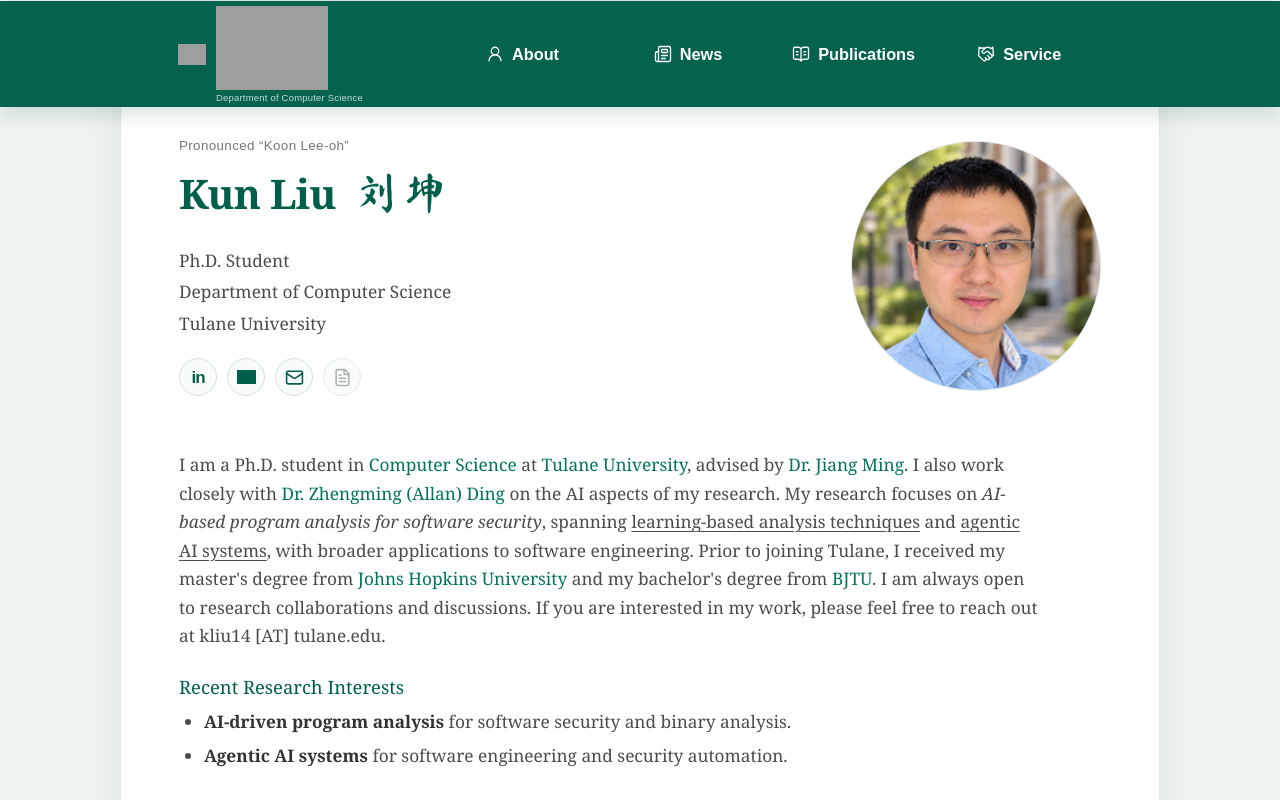
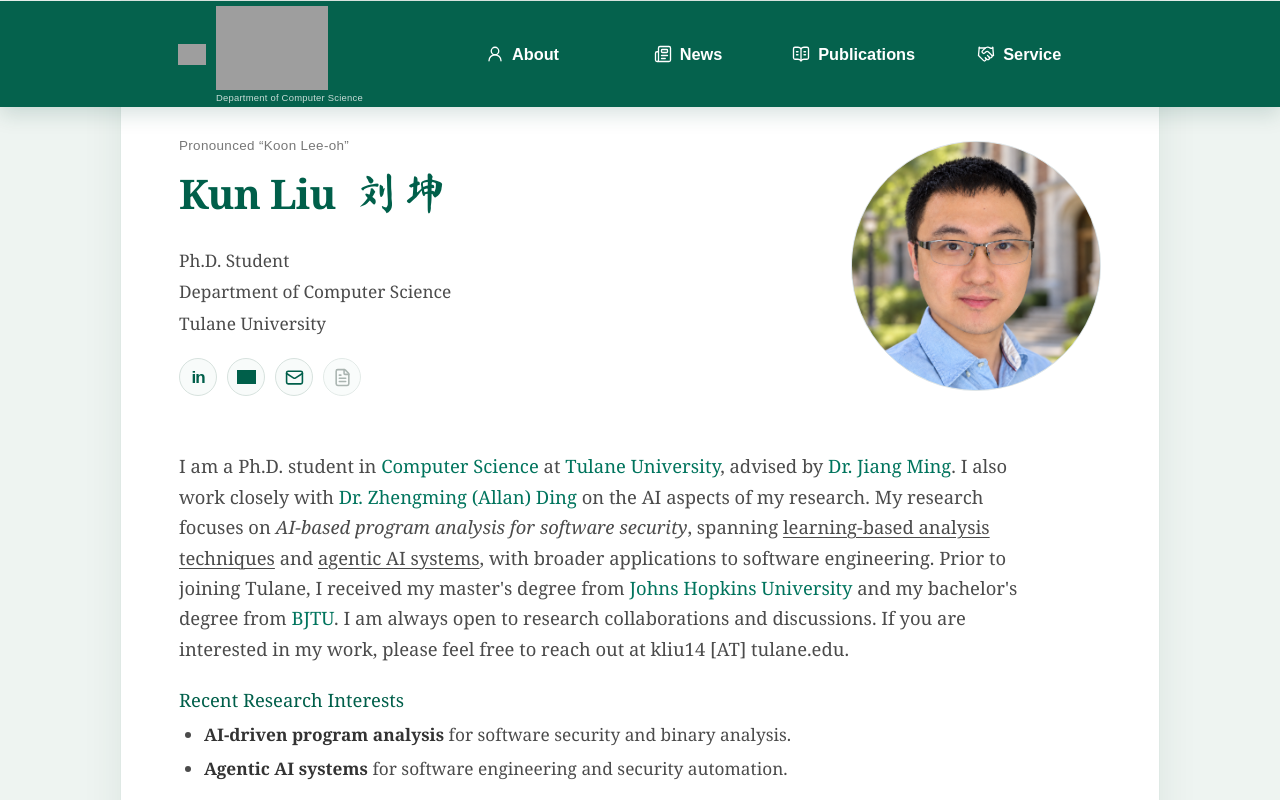
Before and after one commit to Ryan-hub-bit/ryan-hub-bit.github.io, a Next.js app: page / in a window 1280 px wide. Shown: the top 800 px of the page. Built offline with nearby package versions, Linux system fonts and the light colour scheme; grey boxes are pictures that could not be loaded.

Commit message:
Slightly increase short bio font size

```diff
--- a/app/globals.css
+++ b/app/globals.css
@@ -311,7 +311,10 @@ a.social-link:focus-visible {
   font-size: 1.08rem;
 }
 
-.introduction p { margin: 0 0 14px; }
+.introduction p {
+  margin: 0 0 14px;
+  font-size: 1.15rem;
+}
 .research-underline {
   text-decoration: underline;
   text-decoration-thickness: 1px;
```
